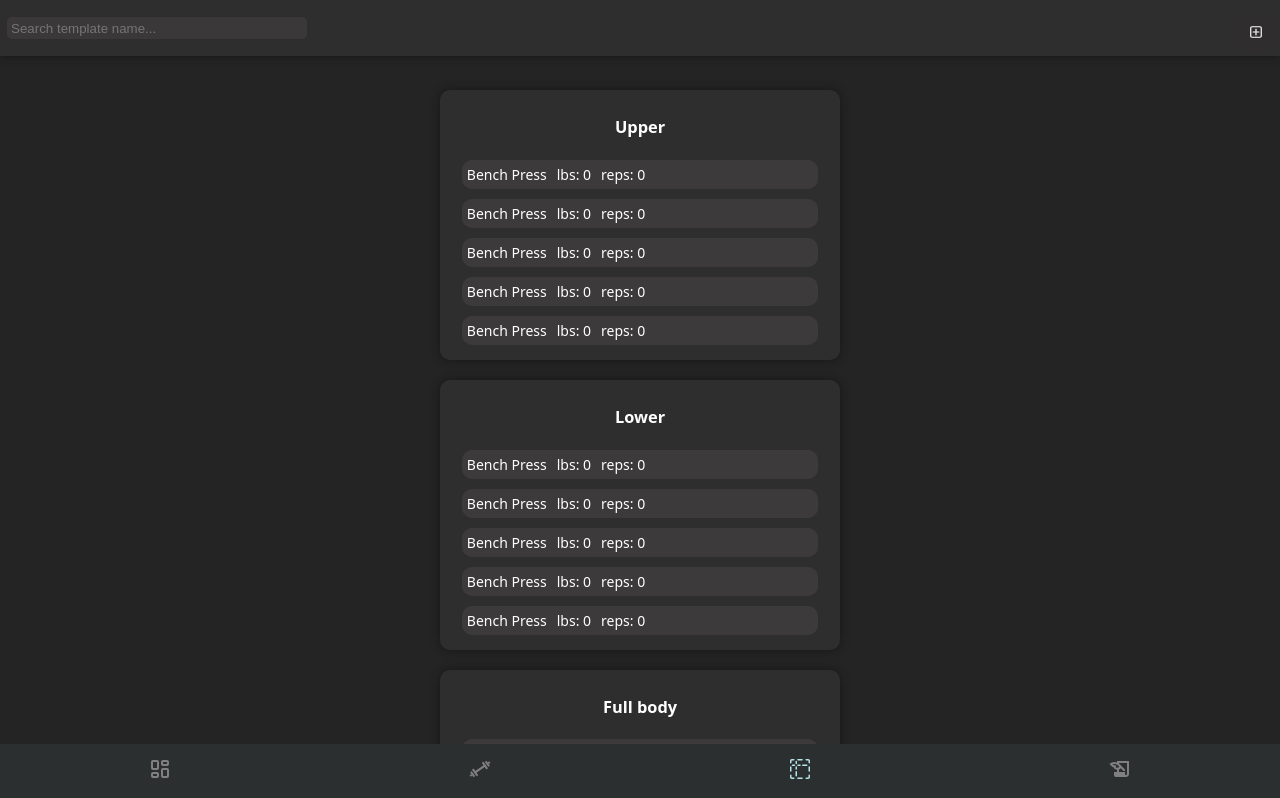
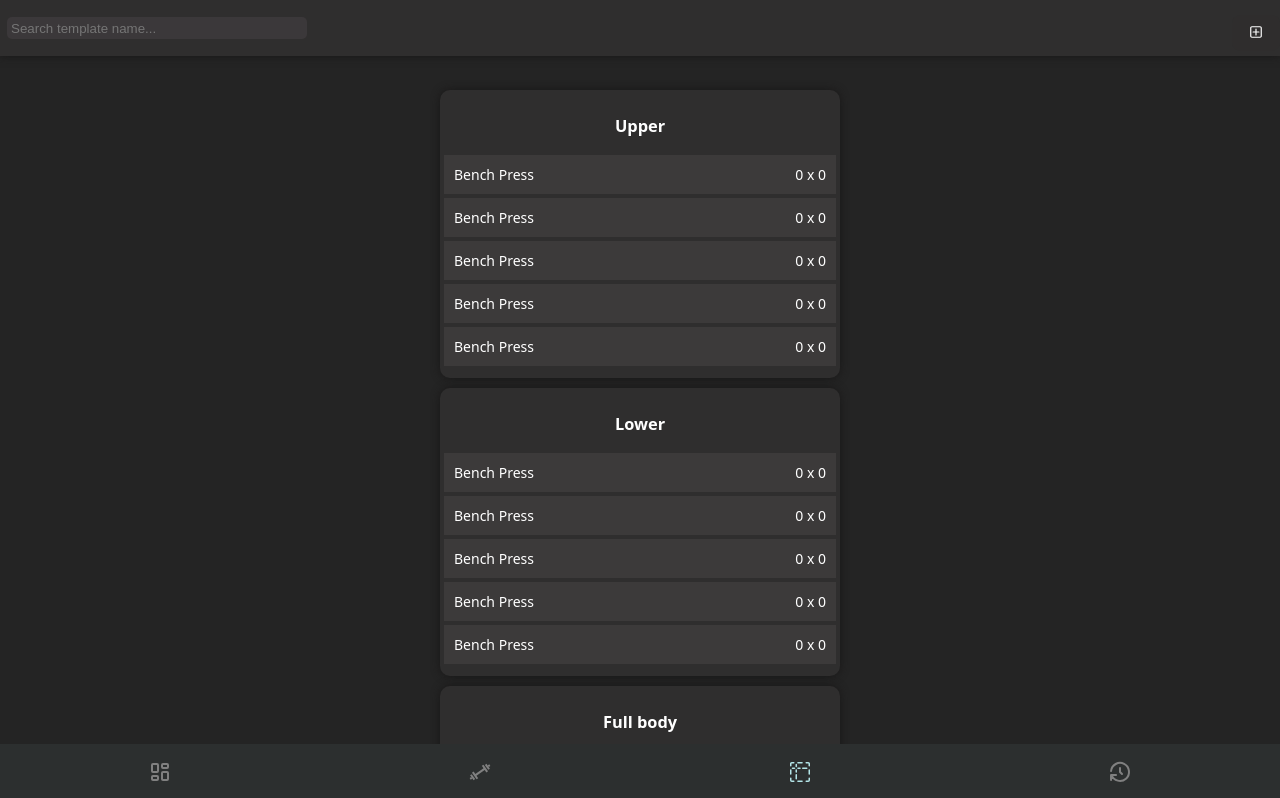
Before and after one commit to ink3rroll/Optymal, a React (Vite) app: page /workout-templates in a window 1280 px wide. Shown: the top 798 px of the page. Built offline with nearby package versions, Linux system fonts and the light colour scheme.

Commit message:
fix: templates ui

```diff
--- a/src/components/NavBar.jsx
+++ b/src/components/NavBar.jsx
@@ -1,7 +1,7 @@
 import { Link } from 'react-router-dom'
 import { MdOutlineHistoryEdu } from 'react-icons/md'
 import { CgGym } from 'react-icons/cg'
-import { TbLayoutDashboard } from 'react-icons/tb'
+import { TbLayoutDashboard, TbHistory } from 'react-icons/tb'
 import { useLocation, useNavigate } from 'react-router-dom'
 import { GoProjectTemplate } from 'react-icons/go'
 import '../styles/NavBar.css'
@@ -45,7 +45,7 @@ export default function Navbar() {
                     <Link className='nav-link' to="/"><TbLayoutDashboard color={location.pathname === "/" ? "#b3e5e8" : "grey"} size="1.5em"/></Link>
                     <Link className='nav-link' to="/exercise-list"><CgGym color={location.pathname === "/exercise-list" ? "#b3e5e8" : "grey"} size="1.5em"/></Link>
                     <Link className='nav-link' to="/workout-templates"><GoProjectTemplate color={location.pathname === "/workout-templates" ? "#b3e5e8" : "grey"} size="1.5em"/></Link>
-                    <Link className='nav-link' to="/history"><MdOutlineHistoryEdu color={location.pathname === "/history" ? "#b3e5e8" : "grey"} size="1.5em"/></Link>
+                    <Link className='nav-link' to="/history"><TbHistory color={location.pathname === "/history" ? "#b3e5e8" : "grey"} size="1.5em"/></Link>
             </nav>
             </div>
         </>
--- a/src/pages/ExerciseList.jsx
+++ b/src/pages/ExerciseList.jsx
@@ -151,7 +151,7 @@ export default function ExerciseList() {
                             </button>
                             <div className='actions'>
                                         <button onClick={() => editExercise(i)}><FaRegEdit size={15}/></button>
-                                        <button onClick={() => deleteExercise(i)}><CgTrash color='red' size={18}/></button>
+                                        <button onClick={() => deleteExercise(i)}><CgTrash color='rgb(211, 111, 111)' size={18}/></button>
                             </div>
                         </div>
                     )
--- a/src/pages/WorkoutTemplates.jsx
+++ b/src/pages/WorkoutTemplates.jsx
@@ -231,7 +231,7 @@ export default function WorkoutTemplates() {
 
                         }/>
 
-            <div className='container'>
+            <div key={location.pathname} className='container'>
                 {templateList.map((template, index) => {
                     return (
                         <div key={index} onClick={() => handleSelectTemplate(index)} className="template-row">
@@ -245,8 +245,7 @@ export default function WorkoutTemplates() {
                                                 {exercise.sets.map((set, index) => {
                                                     return (
                                                         <div key={index}>
-                                                            <p className='lbs-reps'>lbs: {set.lbs.length > 0 ? set.lbs : 0}</p>
-                                                            <p className='lbs-reps'>reps: {set.reps.length > 0 ? set.reps : 0}</p>
+                                                            <p className='lbs-reps'>{set.lbs.length > 0 ? set.lbs : 0} x {set.reps.length > 0 ? set.reps : 0}</p>
                                                         </div>
                                                     )
                                                 })}
--- a/src/styles/NavBar.css
+++ b/src/styles/NavBar.css
@@ -13,9 +13,11 @@
   background-color: rgb(44, 47, 47);
 }
 
-
 .nav-link {
+  display: flex;
   width: 100%;
+  height: fit-content;
+  justify-content: center;
   -webkit-appearance: none;
   -webkit-tap-highlight-color: transparent;
 }
--- a/src/styles/WorkoutTemplates.css
+++ b/src/styles/WorkoutTemplates.css
@@ -4,7 +4,6 @@
     max-width: 400px;
     width: 90%;
     z-index: 0;
-    padding-top: 2.5em;
     justify-content: flex-start;
     padding-bottom: 4em;
 }
@@ -16,11 +15,11 @@
 
 .template-row .template-btn {
     border-radius: 10px;
-    margin-bottom: 10px;
-    padding-block: 10px;
+    padding-bottom: 10px;
     width: 100%;
     background-color: rgb(47, 46, 46);
     box-shadow: 0px 0px 8px #181717;
+    padding-inline: 0px;
 }
 
 .template-row .template-btn .exercise-showcase {
@@ -40,9 +39,11 @@
 
 .template-row .template-btn .exercise-showcase .exercise-row {
     background-color: rgb(60, 58, 58);
-    border-radius: 10px;
-    padding: 5px;
-    margin: 5px;
+    border-radius: 0px;
+    padding: 10px;
+    margin-block: 2px;
+    margin-inline: 4px;
+    justify-content: space-between;
 }
 
 .lbs-reps {
```
